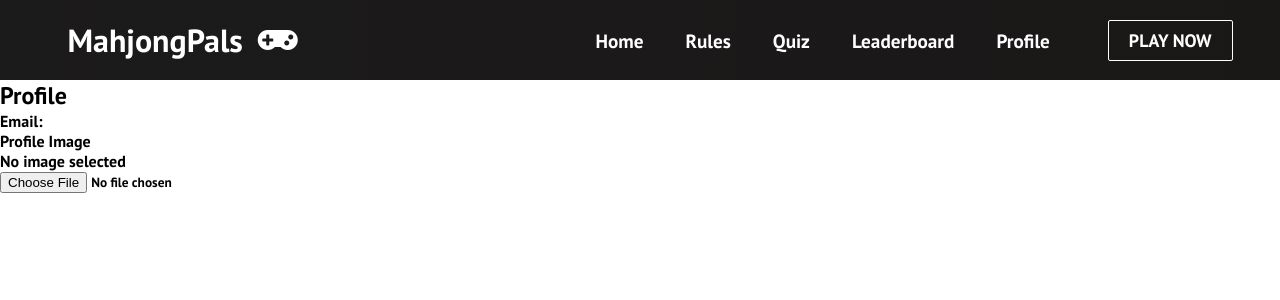
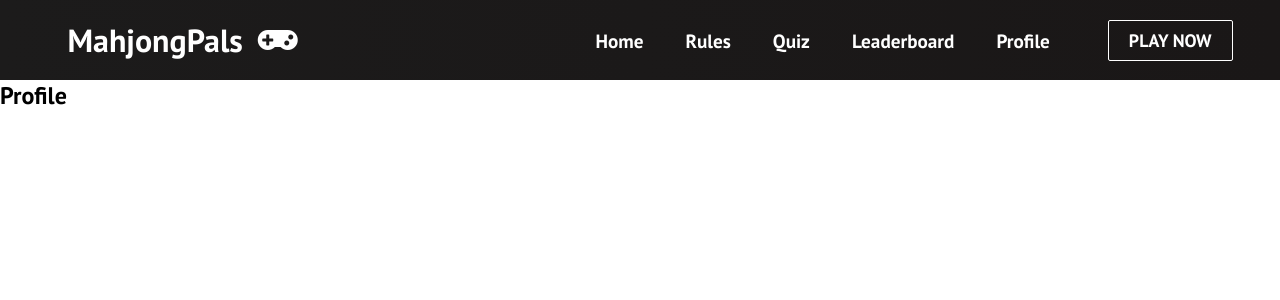
Before and after one commit to SumDumPhuc/MahjongPals, a React (Create React App) app: page /profile in a window 1280 px wide. Shown: the top 300 px of the page. Built offline with nearby package versions, Linux system fonts and the light colour scheme.

Commit message:
added Files for Game

```diff
--- a/src/App.js
+++ b/src/App.js
@@ -8,7 +8,7 @@ import Quiz from './components/pages/Quiz';
 import SignUp from './components/pages/SignUp';
 import SignIn from './components/pages/SignIn';
 import Leaderboard from './components/pages/Leaderboard';
-import PlayNow from './components/pages/PlayNow';
+import PlayNow from './components/pages/game/PlayNow';
 import Profile from './components/pages/Profile';
 
 
--- a/src/components/pages/Leaderboard.js
+++ b/src/components/pages/Leaderboard.js
@@ -2,7 +2,7 @@ import React from 'react'
 
 function Leaderboard() {
   return (
-    <div>Leaderboard</div>
+    <div><h2>Leaderboard</h2></div>
   )
 }
 
--- a/src/components/pages/Profile.js
+++ b/src/components/pages/Profile.js
@@ -1,26 +1,10 @@
 import React, { useState } from 'react';
 
-const Profile = ({ email }) => {
-  const [selectedImage, setSelectedImage] = useState(null);
-
-  const handleImageChange = (event) => {
-    const file = event.target.files[0];
-    setSelectedImage(URL.createObjectURL(file));
-  };
+const Profile = () => {
 
   return (
     <div>
       <h2>Profile</h2>
-      <p>Email: {email}</p>
-      <div>
-        <h4>Profile Image</h4>
-        {selectedImage ? (
-          <img src={selectedImage} alt="Profile" style={{ width: '200px', height: '200px' }} />
-        ) : (
-          <p>No image selected</p>
-        )}
-        <input type="file" onChange={handleImageChange} accept="image/*" />
-      </div>
     </div>
   );
 };
--- a/src/components/pages/PlayNow.js
+++ b/src/components/pages/game/PlayNow.js
@@ -1,8 +1,10 @@
-import React from 'react'
+import React from 'react';
 
 function PlayNow() {
   return (
-    <div>PlayNow</div>
+    <>
+    <h2>Game</h2>
+    </>
   )
 }
 
```
